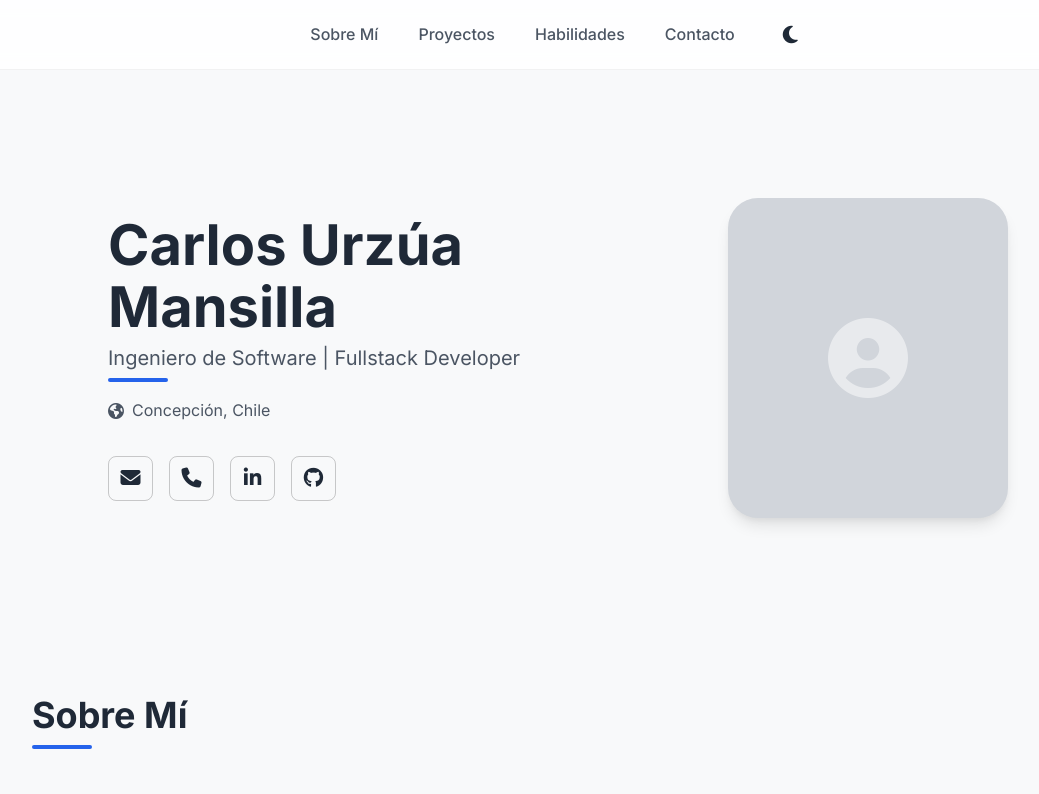
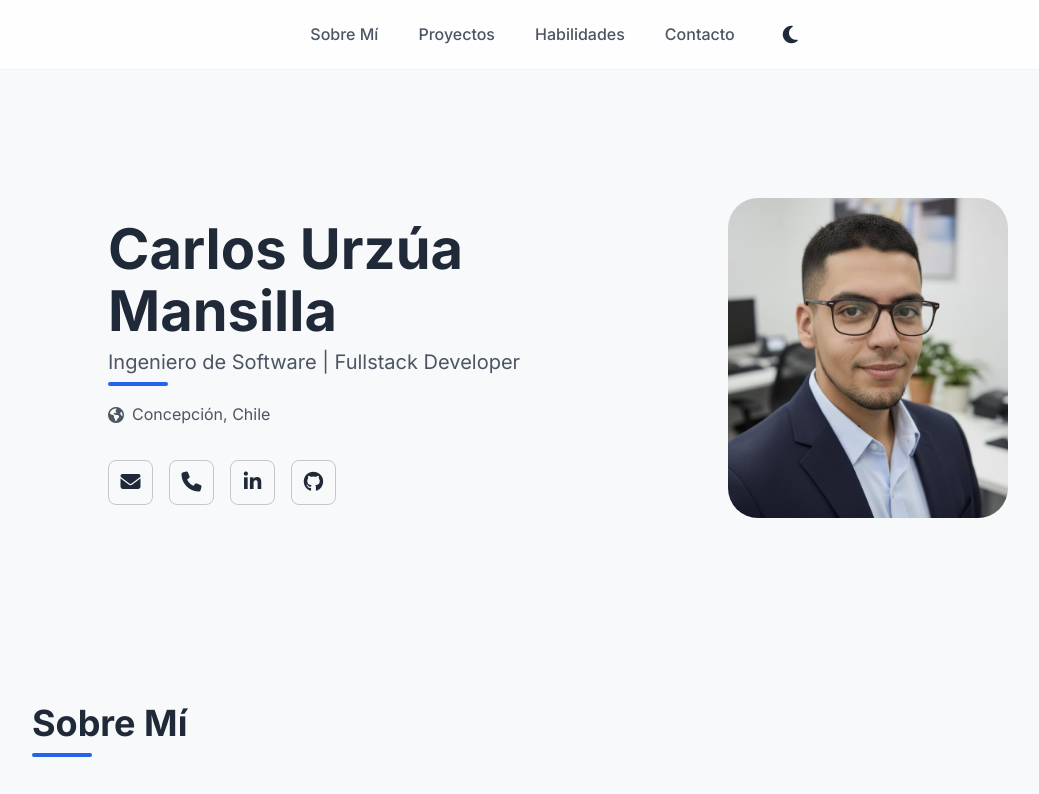
Before and after one commit to urzua847/portfolio, a plain HTML site: page index.html in a window 1280 px wide. Shown: the top 794 px of the page, without its empty margins (82-1121 px from the left). Drawn offline with Linux system fonts and the light colour scheme.

Commit message:
feat: add profile image and update styles

```diff
--- a/assets/styles.css
+++ b/assets/styles.css
@@ -236,24 +236,23 @@ section h2::after {
     border-color: var(--color-text-primary);
 }
 
-/* Image Placeholder */
-.hero-image-container {
+/* Hero Image */
+.hero-image-wrapper {
     flex-shrink: 0;
+    position: relative;
+    z-index: 10;
 }
 
-.hero-placeholder {
+.hero-image {
     width: 280px;
     height: 320px;
-    background-color: #d1d5db;
-    /* Gray placeholder */
+    object-fit: cover;
     border-radius: 30px;
-    /* Organic shape */
-    display: flex;
-    align-items: center;
-    justify-content: center;
-    font-size: 5rem;
-    color: rgba(255, 255, 255, 0.5);
-    box-shadow: var(--shadow-lg);
+    transition: var(--transition);
+}
+
+.hero-image:hover {
+    transform: translateY(-5px);
 }
 
 /* Dark Mode Adjustments for Hero */
@@ -273,9 +272,7 @@ section h2::after {
     color: #111827;
 }
 
-[data-theme="dark"] .hero-placeholder {
-    background-color: #374151;
-}
+
 
 /* Responsive */
 @media (max-width: 768px) {
@@ -291,12 +288,13 @@ section h2::after {
         align-items: center;
     }
 
-    .hero-placeholder {
-        width: 200px;
-        height: 200px;
+    .hero-image {
+        width: 220px;
+        height: 220px;
         border-radius: 50%;
         /* Circle on mobile */
     }
+
 }
 
 /* --- About Me --- */
--- a/index.html
+++ b/index.html
@@ -41,10 +41,8 @@
                         <a href="https://github.com/urzua847" aria-label="GitHub"><i class="fab fa-github"></i></a>
                     </div>
                 </div>
-                <div class="hero-image-container">
-                    <div class="hero-placeholder">
-                        <i class="fas fa-user-circle"></i>
-                    </div>
+                <div class="hero-image-wrapper">
+                    <img src="assets/profile.jpg" alt="Carlos Urzúa" class="hero-image">
                 </div>
             </div>
         </section>
```
Also changed, not shown: assets/profile.jpg (added).
